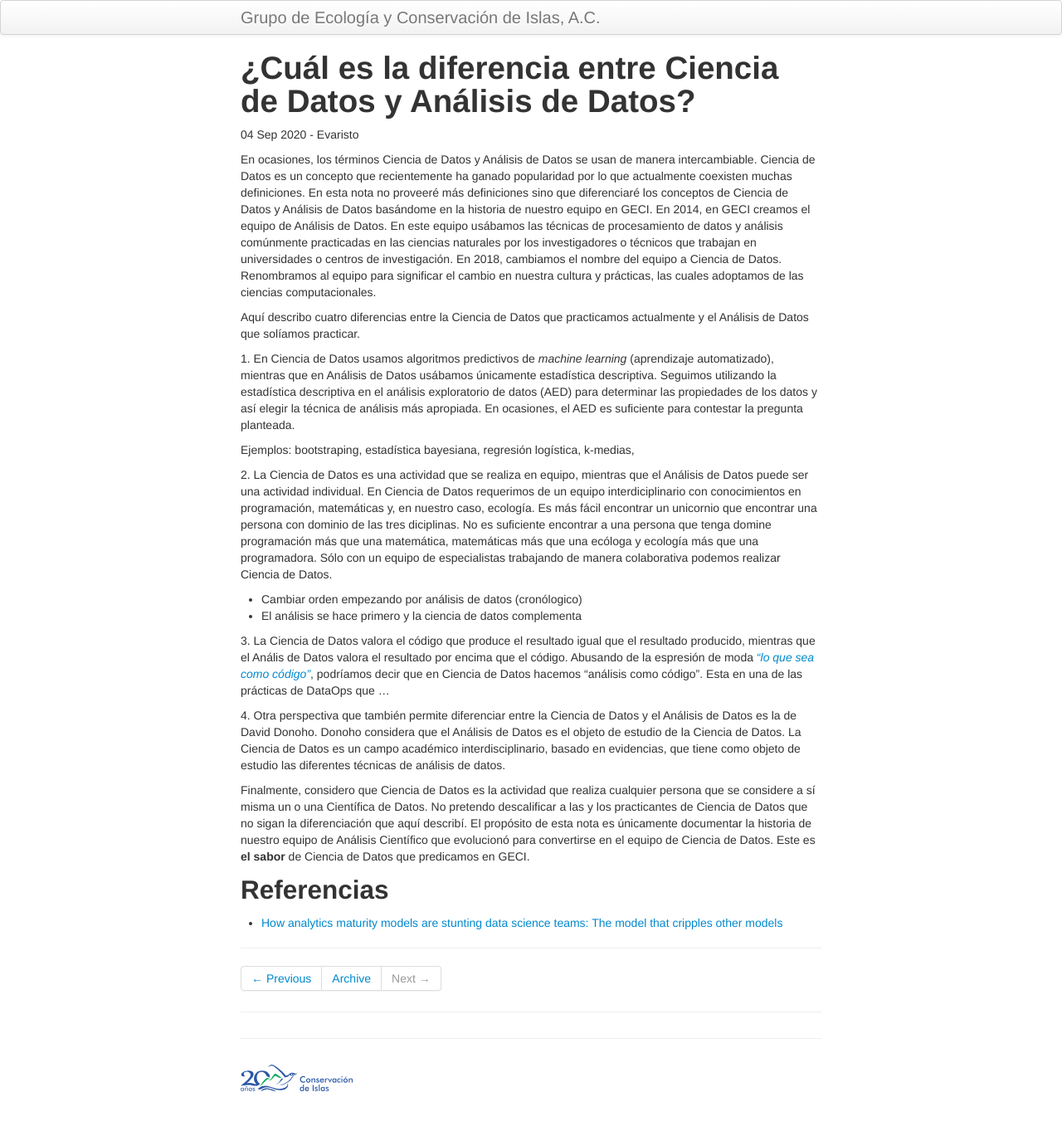
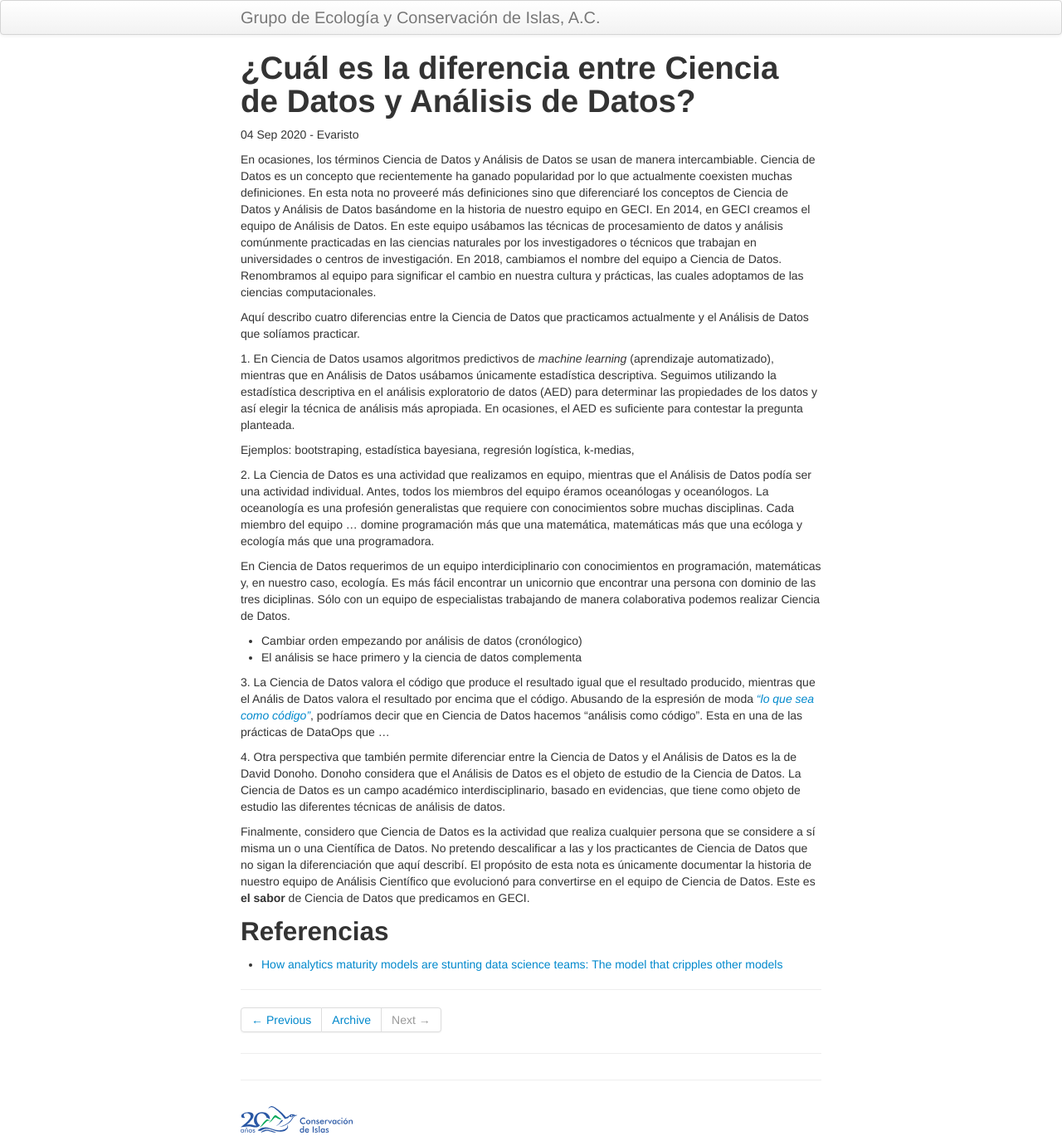
Before and after one commit to LizethMReyes/islasgeci.github.io, a Jekyll site: the page built from _posts/2020-09-04-diferencia.md, in a window 1280 px wide. Shown: the whole page at 83% size. Built offline with Jekyll 4.4.1, drawn with Linux system fonts in a browser that asks for light colours; before the commit the page ends 1325 px from its top, so only the background shows below that.

Commit message:
:memo: Actualiza sección 2

```diff
--- a/_posts/2020-09-04-diferencia.md
+++ b/_posts/2020-09-04-diferencia.md
@@ -26,13 +26,16 @@ ocasiones, el AED es suficiente para contestar la pregunta planteada.
 
 Ejemplos: bootstraping, estadística bayesiana, regresión logística, k-medias,
 
-2\. La Ciencia de Datos es una actividad que se realiza en equipo, mientras que el Análisis de Datos
-puede ser una actividad individual. En Ciencia de Datos requerimos de un equipo interdiciplinario
-con conocimientos en programación, matemáticas y, en nuestro caso, ecología. Es más fácil encontrar
-un unicornio que encontrar una persona con dominio de las tres diciplinas. No es suficiente
-encontrar a una persona que tenga domine programación más que una matemática, matemáticas más que
-una ecóloga y ecología más que una programadora. Sólo con un equipo de especialistas trabajando de
-manera colaborativa podemos realizar Ciencia de Datos.
+2\. La Ciencia de Datos es una actividad que realizamos en equipo, mientras que el Análisis de Datos
+podía ser una actividad individual. Antes, todos los miembros del equipo éramos oceanólogas y
+oceanólogos. La oceanología es una profesión generalistas que requiere con conocimientos sobre
+muchas disciplinas. Cada miembro del equipo ... domine programación más que una matemática,
+matemáticas más que una ecóloga y ecología más que una programadora.
+
+En Ciencia de Datos requerimos de un equipo interdiciplinario con conocimientos en programación,
+matemáticas y, en nuestro caso, ecología. Es más fácil encontrar un unicornio que encontrar una
+persona con dominio de las tres diciplinas. Sólo con un equipo de especialistas trabajando de manera
+colaborativa podemos realizar Ciencia de Datos.
 
 - Cambiar orden empezando por análisis de datos (cronólogico)
 - El análisis se hace primero y la ciencia de datos complementa
```
